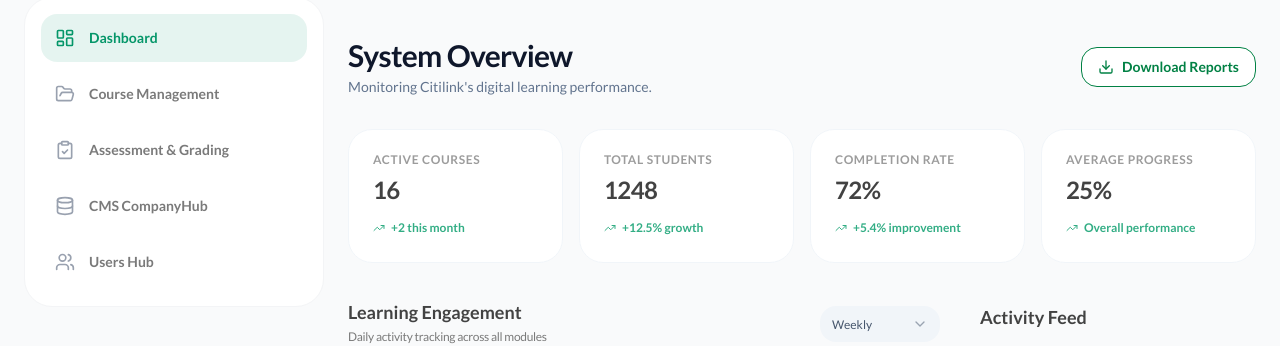
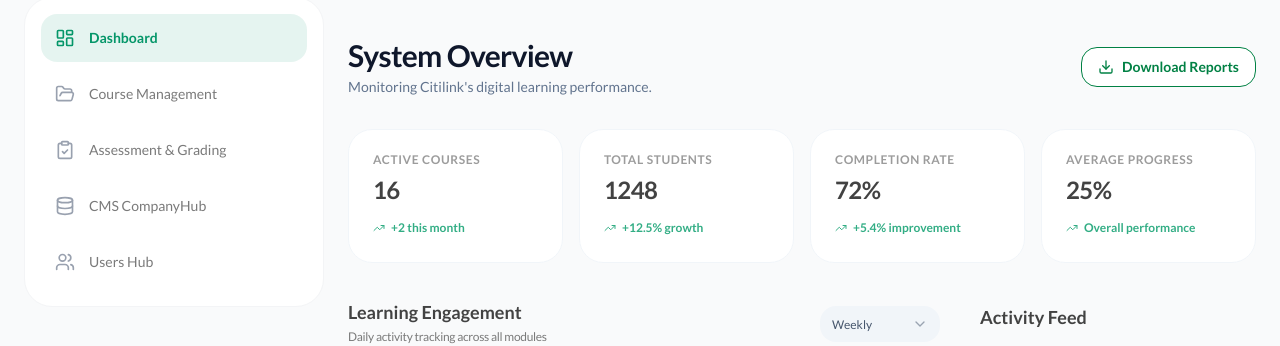
Before and after one commit to setiadyanwar/Citilearn, a React (Vite) app: page /admin in a window 1280 px wide. Shown: the part 135-481 px from the top of the page. Built offline with nearby package versions, Linux system fonts and the light colour scheme; no server answers.

Commit message:
style: refine font weights for consistency across sidebars and grading table

```diff
--- a/src/features/admin/components/grading/StudentGradingTable.jsx
+++ b/src/features/admin/components/grading/StudentGradingTable.jsx
@@ -49,7 +49,7 @@ const StudentGradingRow = ({ group, isSelected, onSelect }) => {
                         size="sm"
                     />
                     <div className="min-w-0">
-                        <p className="text-xs md:text-sm font-bold text-main leading-tight group-hover:text-primary transition-colors truncate max-w-[120px] md:max-w-none">{student.name}</p>
+                        <p className="text-xs md:text-sm font-semibold text-main leading-tight group-hover:text-primary transition-colors truncate max-w-[120px] md:max-w-none">{student.name}</p>
                         <p className="text-3xs text-tertiary mt-0.5 font-medium">ID: {student.id}</p>
                     </div>
                 </div>
@@ -126,7 +126,7 @@ const CourseAccordionItem = ({ courseGroup, isExpanded, onToggle, onReview }) =>
                         <BookOpen size={16} />
                     </div>
                     <div className="min-w-0 flex-1">
-                        <h4 className="text-xs font-bold text-main truncate leading-tight">
+                        <h4 className="text-xs font-semibold text-main truncate leading-tight">
                             {courseGroup.course.title}
                         </h4>
                         <div className="flex items-center gap-1.5 mt-1 overflow-hidden">
@@ -172,7 +172,7 @@ const CourseAccordionItem = ({ courseGroup, isExpanded, onToggle, onReview }) =>
                                         className="group flex items-center justify-between p-3 rounded-xl hover:bg-slate-50 transition-colors border border-transparent hover:border-slate-100"
                                     >
                                         <div className="flex-1 min-w-0 pr-2">
-                                            <p className="text-xs font-bold text-main group-hover:text-primary transition-colors truncate">{attempt.assessment.title}</p>
+                                            <p className="text-xs font-semibold text-main group-hover:text-primary transition-colors truncate">{attempt.assessment.title}</p>
                                             <div className="flex items-center gap-1.5 mt-1 overflow-hidden">
                                                 <TypeBadge type={attempt.assessment.type} />
                                                 <span className="text-3xs text-tertiary font-medium tabular-nums truncate">
--- a/src/layouts/AdminLayout.jsx
+++ b/src/layouts/AdminLayout.jsx
@@ -10,14 +10,14 @@ const AdminSidebarItem = ({ icon: Icon, label, collapsed, active, to }) => (
         to={to}
         className={`flex items-center gap-3 p-3 rounded-xl transition-all mb-1 group relative ${active
             ? 'bg-citilearn-green/10 text-citilearn-green font-bold'
-            : 'text-secondary hover:bg-gray-50 hover:text-primary'
+            : 'text-secondary hover:bg-gray-50 hover:text-primary font-medium'
             }`}
     >
         <div className="shrink-0 flex items-center justify-center w-6 h-6">
             <Icon size={20} className={active ? 'text-citilearn-green' : 'text-gray-400 group-hover:text-gray-600'} />
         </div>
         {!collapsed && (
-            <span className="whitespace-nowrap overflow-hidden transition-all duration-300 origin-left text-sm font-bold">
+            <span className="whitespace-nowrap overflow-hidden transition-all duration-300 origin-left text-sm">
                 {label}
             </span>
         )}
--- a/src/layouts/ProfileLayout.jsx
+++ b/src/layouts/ProfileLayout.jsx
@@ -9,14 +9,14 @@ const ProfileSidebarItem = ({ icon: Icon, label, collapsed, active, to }) => (
         to={to}
         className={`flex items-center gap-3 p-3 rounded-xl transition-all mb-1 group relative ${active
             ? 'bg-citilearn-green/10 text-citilearn-green font-bold'
-            : 'text-secondary hover:bg-gray-50 hover:text-primary'
+            : 'text-secondary hover:bg-gray-50 hover:text-primary font-medium'
             }`}
     >
         <div className="shrink-0 flex items-center justify-center w-6 h-6">
             <Icon size={20} className={active ? 'text-citilearn-green' : 'text-gray-400 group-hover:text-gray-600'} />
         </div>
         {!collapsed && (
-            <span className="whitespace-nowrap overflow-hidden transition-all duration-300 origin-left text-sm font-bold">
+            <span className="whitespace-nowrap overflow-hidden transition-all duration-300 origin-left text-sm">
                 {label}
             </span>
         )}
```
